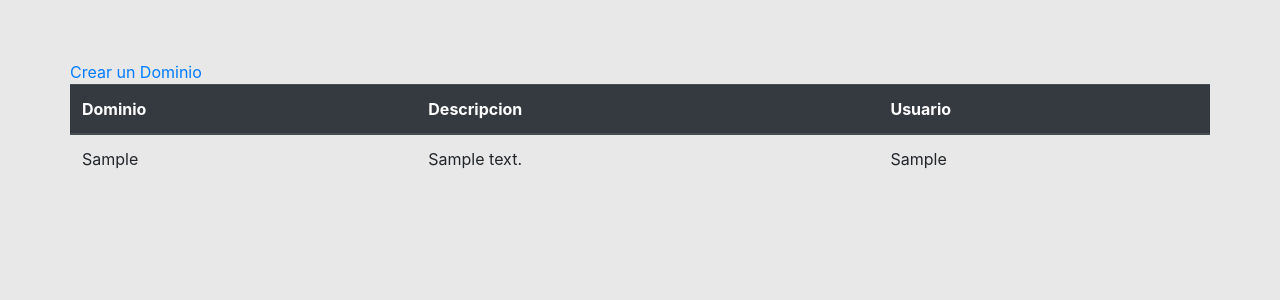
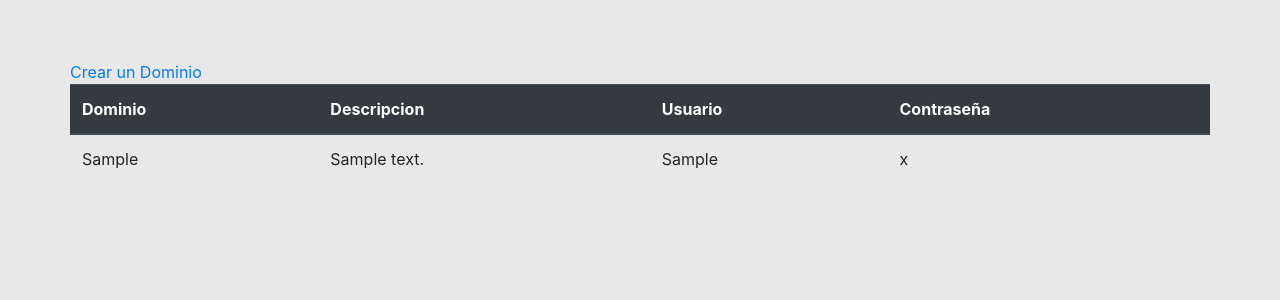
Before and after one commit to Gmrp22/PaginaWeb_Redes, a Django app: page /domains/domains/ in a window 1280 px wide. Shown: the part 56-356 px from the top of the page. Run offline with Django 3.2, Linux system fonts and the light colour scheme; a user stored in the database is signed in; tables that the repository leaves empty hold one stand-in row (values such as "Sample post"); some libraries are stand-ins or nearby versions.

Commit message:
Contraseña

```diff
--- a/django/redes/domains/templates/domains/my_domains.html
+++ b/django/redes/domains/templates/domains/my_domains.html
@@ -9,6 +9,7 @@
           <th scope="col">Dominio</th>
           <th scope="col">Descripcion</th>
           <th scope="col">Usuario</th>
+          <th scope="col">Contraseña</th>
         </tr>
       </thead>
       <tbody>
@@ -17,6 +18,7 @@
           <td>{{ domain.domain }}</td>
           <td>{{ domain.desciprion }}</td>
           <td>{{ domain.domain_user }}</td>
+          <td>{{ domain.passwrd }}</td>
         </tr>
         {% endfor %}
       </tbody>
```
